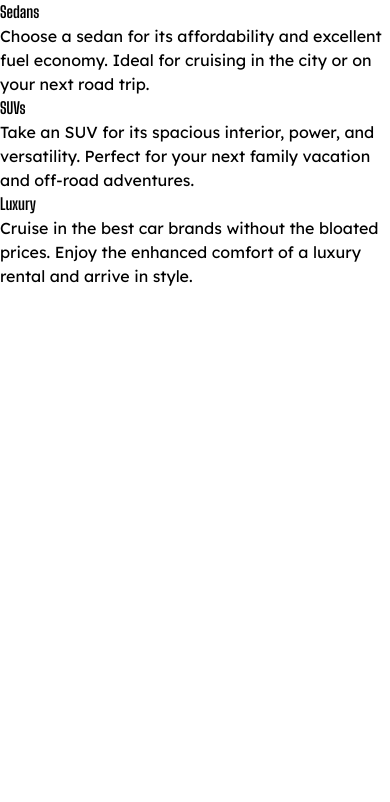
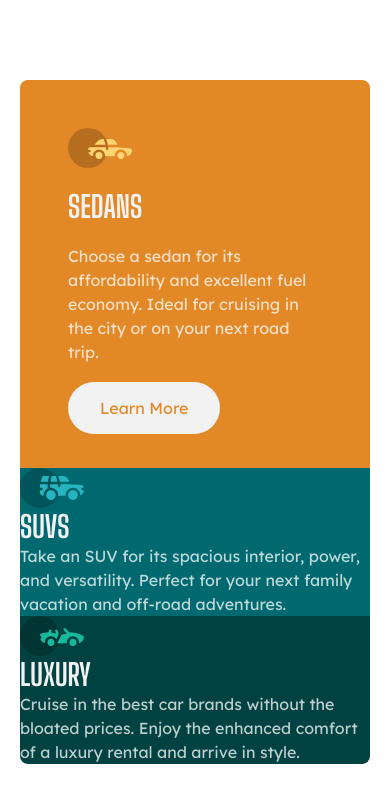
Before and after one commit to antonio-lopez/fm-3-column-preview-card-component, a website: page index.html in a window 390 px wide. Drawn offline with Linux system fonts and the light colour scheme.

Commit message:
card 1 mobile design finished

```diff
--- a/index.html
+++ b/index.html
@@ -20,21 +20,44 @@
     <title>Frontend Mentor | 3-column preview card component</title>
   </head>
   <body>
-    <h1>Sedans</h1>
-    <p>
-      Choose a sedan for its affordability and excellent fuel economy. Ideal for
-      cruising in the city or on your next road trip.
-    </p>
-    <h1>SUVs</h1>
+    <section class="grid grid-cols-1 place-items-center px-5 py-20">
+      <!-- item 1 -->
+      <div class="rounded-t-lg bg-brightOrange p-12">
+        <img src="/images/icon-sedans.svg" alt="sedan icon" />
+        <h1 class="py-5 text-3xl text-veryLightGray">SEDANS</h1>
+        <p class="pb-8 text-transparentWhite">
+          Choose a sedan for its affordability and excellent fuel economy. Ideal
+          for cruising in the city or on your next road trip.
+        </p>
+        <!-- button -->
 
-    <p>
-      Take an SUV for its spacious interior, power, and versatility. Perfect for
-      your next family vacation and off-road adventures.
-    </p>
-    <h1>Luxury</h1>
-    <p>
-      Cruise in the best car brands without the bloated prices. Enjoy the
-      enhanced comfort of a luxury rental and arrive in style.
-    </p>
+        <a
+          href="/#"
+          class="rounded-full bg-veryLightGray py-4 px-8 text-brightOrange"
+        >
+          Learn More
+        </a>
+      </div>
+
+      <!-- item 2 -->
+      <div class="bg-darkCyan">
+        <img src="/images/icon-suvs.svg" alt="suv icon" />
+        <h1 class="text-3xl text-veryLightGray">SUVS</h1>
+        <p class="text-transparentWhite">
+          Take an SUV for its spacious interior, power, and versatility. Perfect
+          for your next family vacation and off-road adventures.
+        </p>
+      </div>
+
+      <!-- item 3 -->
+      <div class="rounded-b-lg bg-veryDarkCyan">
+        <img src="/images/icon-luxury.svg" alt="luxury icon" />
+        <h1 class="text-3xl text-veryLightGray">LUXURY</h1>
+        <p class="text-transparentWhite">
+          Cruise in the best car brands without the bloated prices. Enjoy the
+          enhanced comfort of a luxury rental and arrive in style.
+        </p>
+      </div>
+    </section>
   </body>
 </html>
```
Also changed, not shown: css/main.css.
